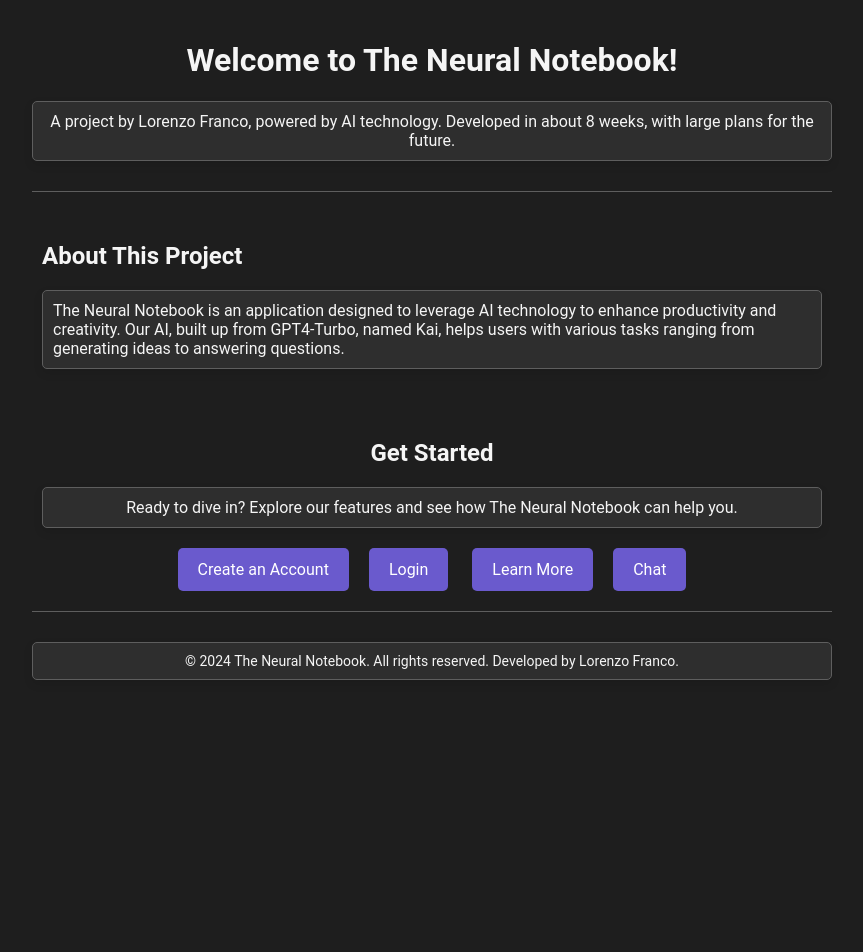
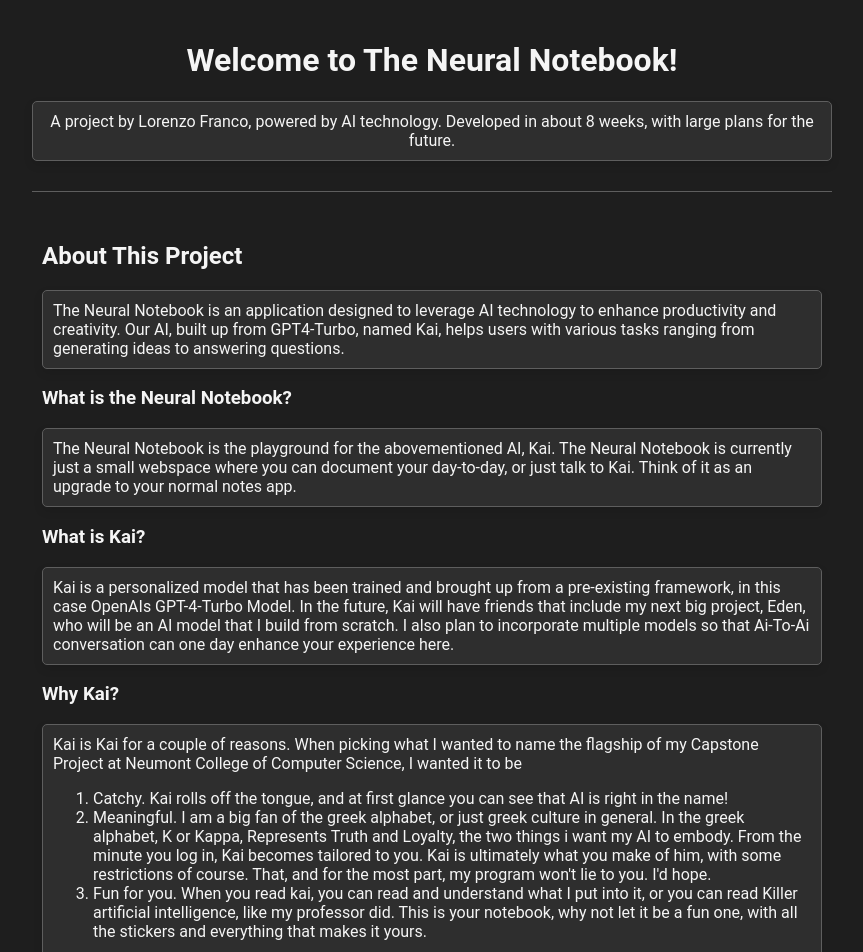
Before and after one commit to LorenzoF765/TheNeuralNotebook, a React (Create React App) app in the folder nn-frontend/: page / in a window 1280 px wide. Shown: the top 952 px of the page, without its empty margins (208-1071 px from the left). Before the commit the page ends 800 px from the top, so only its background shows below. Built offline with nearby package versions, Linux system fonts and the light colour scheme.

Commit message:
Small QoL Push

```diff
--- a/nn-frontend/src/Pages/home.js
+++ b/nn-frontend/src/Pages/home.js
@@ -20,6 +20,23 @@ export default function HomePage() {
                     productivity and creativity. Our AI, built up from GPT4-Turbo, named Kai, helps users with various tasks
                     ranging from generating ideas to answering questions.
                 </p>
+                <h3>What is the Neural Notebook?</h3>
+                <p>
+                    The Neural Notebook is the playground for the abovementioned AI, Kai. The Neural Notebook is currently just a small webspace where you can document your day-to-day, or just talk to Kai. Think of it as an upgrade to your normal notes app.
+                </p>
+                <h3>What is Kai?</h3>
+                <p>
+                    Kai is a personalized model that has been trained and brought up from a pre-existing framework, in this case OpenAIs GPT-4-Turbo Model. In the future, Kai will have friends that include my next big project, Eden, who will be an AI model that I build from scratch. I also plan to incorporate multiple models so that Ai-To-Ai conversation can one day enhance your experience here.
+                </p>
+                <h3>Why Kai?</h3>
+                <p>
+                    Kai is Kai for a couple of reasons. When picking what I wanted to name the flagship of my Capstone Project at Neumont College of Computer Science, I wanted it to be
+                    <ol>
+                        <li>Catchy. Kai rolls off the tongue, and at first glance you can see that AI is right in the name!</li>
+                        <li>Meaningful. I am a big fan of the greek alphabet, or just greek culture in general. In the greek alphabet, K or Kappa, Represents Truth and Loyalty, the two things i want my AI to embody. From the minute you log in, Kai becomes tailored to you. Kai is ultimately what you make of him, with some restrictions of course. That, and for the most part, my program won't lie to you. I'd hope.</li>
+                        <li>Fun for you. When you read kai, you can read and understand what I put into it, or you can read Killer artificial intelligence, like my professor did. This is your notebook, why not let it be a fun one, with all the stickers and everything that makes it yours.</li>
+                    </ol>
+                </p>
             </section>
 
             <section className="home-actions">
@@ -30,7 +47,6 @@ export default function HomePage() {
                 <Link to="/signup" className="home-button">Create an Account</Link>
                 <Link to="/login" className="home-button">Login</Link> {/* Added Link to Login Page */}
                 <Link to="/about" className="home-button">Learn More</Link>
-                <Link to="/chat" className="home-button">Chat</Link> {/* Added Link to Chat Page */}
             </section>
 
             <footer className="home-footer">
```
Also changed, not shown: 1 other file (tests, documents, lock files or other folders).
